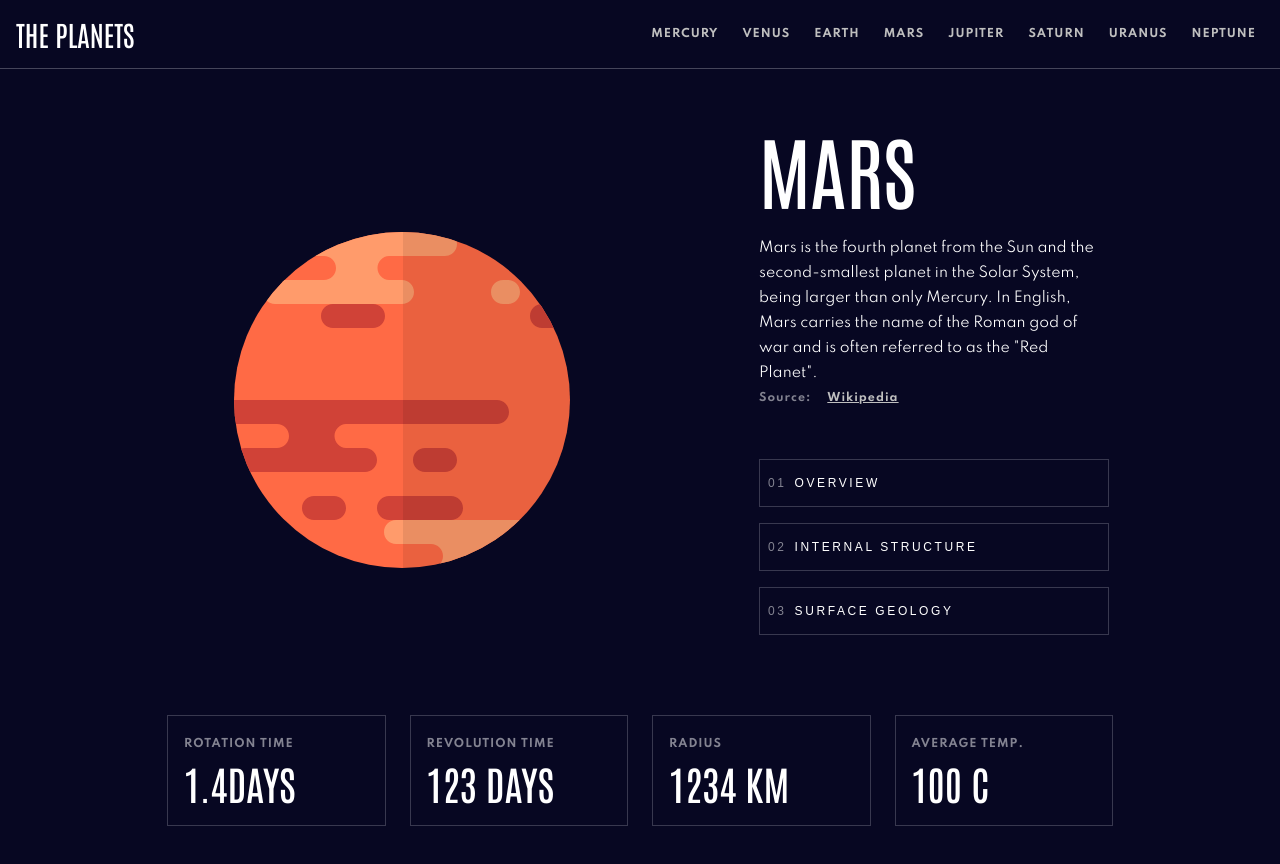
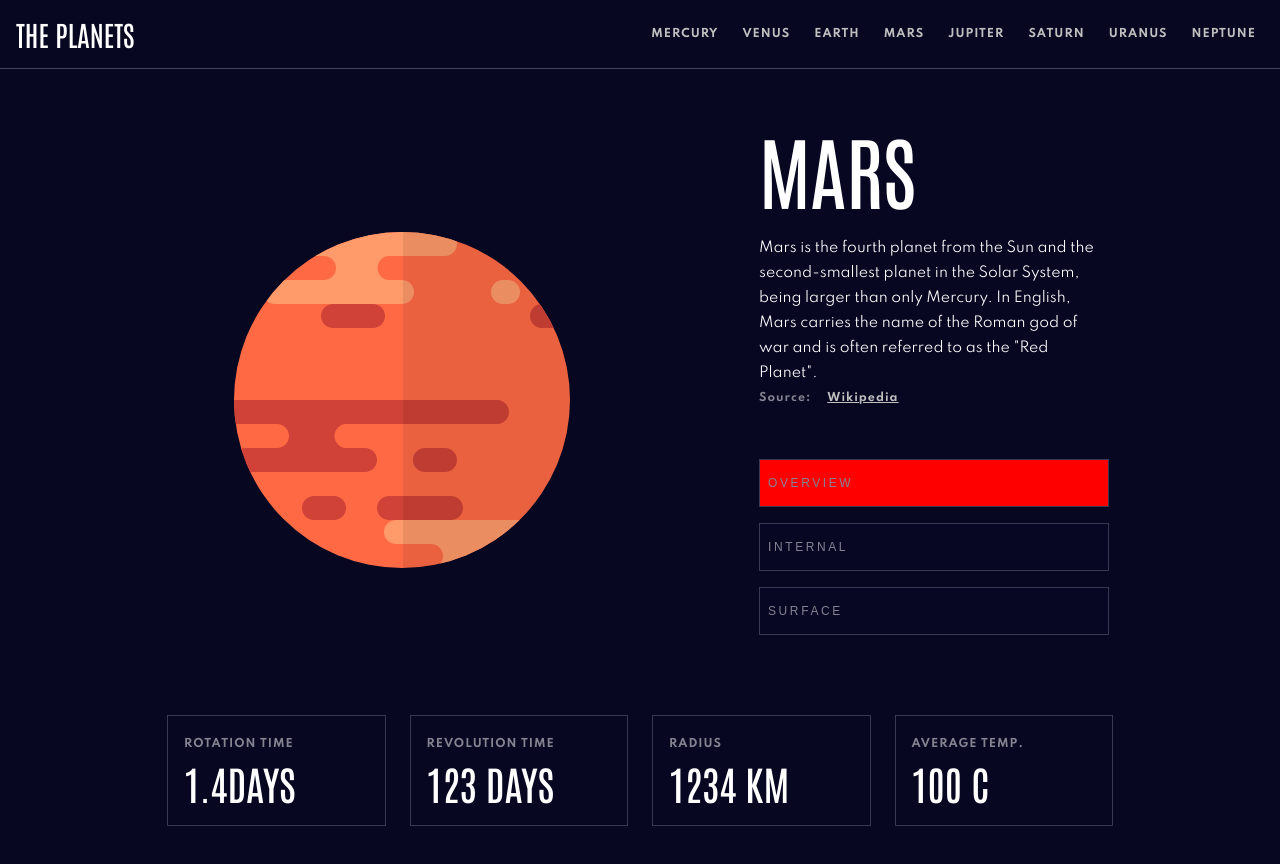
Before and after one commit to AndrewTownsley/react-planet, a React (Create React App) app: page /mars in a window 1280 px wide. Shown: the top 864 px of the page. Built offline with nearby package versions, Linux system fonts and the light colour scheme; the HTML template or start-up script is replaced by a standard one.

Commit message:
Toggle buttons are showing their active state.  Next is figuring out how to import the planet colors./

```diff
--- a/package.json
+++ b/package.json
@@ -10,6 +10,7 @@
     "react-dom": "^17.0.2",
     "react-router-dom": "^5.3.0",
     "react-scripts": "4.0.3",
+    "styled-components": "^5.3.1",
     "web-vitals": "^1.1.2"
   },
   "scripts": {
--- a/src/App.css
+++ b/src/App.css
@@ -31,6 +31,15 @@
   --btn-hover: #38384f;
 
   --border: 1px solid #38384f;
+
+  --mercury: hsla(194, 48%, 49%, 1);
+  --venus: hsla(33, 82%, 61%, 1);
+  --earth: rgb(163, 120, 231);
+  --mars: hsla(10, 63%, 51%, 1);
+  --jupiter: hsla(2, 68%, 53%, 1);
+  --saturn: hsla(17, 73%, 46%, 1);
+  --uranus: hsla(169, 73%, 44%, 1);
+  --neptune: hsla(222, 87%, 56%, 1);
 }
 
 * {
@@ -204,19 +213,7 @@ a:hover {
   margin: 2.5rem 0;
 }
 
-.planet-img-btn {
-  height: 48px;
-  border: var(--border);
-  background: var(--btn-bg);
-  text-align: left;
-  padding-left: 0.5rem;
-  color: var(--font-lgt-gray);
-  font-size: var(--font-med);
-  letter-spacing: var(--letter-spc-m);
-  margin: 0.5rem 0;
-}
-
-.planet-img-span {
+/* .planet-img-span {
   color: var(--font-white);
   padding-left: 0.5rem;
 }
@@ -227,7 +224,7 @@ a:hover {
 
 .planet-img-btn:active {
   background: var(--btn-active);
-}
+} */
 
 .planet-data-display {
   display: flex;
@@ -253,30 +250,3 @@ a:hover {
   font-family: var(--font-antonio);
   font-weight: 400;
 }
-
-/* ----------------------------Planet Colors  */
-
-.mercury {
-  background: hsla(194, 48%, 49%, 1);
-}
-.venus {
-  background: hsla(33, 82%, 61%, 1);
-}
-.earth {
-  background: hsla(263, 67%, 51%, 1);
-}
-.mars {
-  background: hsla(10, 63%, 51%, 1);
-}
-.jupiter {
-  background: hsla(2, 68%, 53%, 1);
-}
-.saturn {
-  background: hsla(17, 73%, 46%, 1);
-}
-.uranus {
-  background: hsla(169, 73%, 44%, 1);
-}
-.neptune {
-  background: hsla(222, 87%, 56%, 1);
-}
--- a/src/App.js
+++ b/src/App.js
@@ -1,6 +1,7 @@
 import './App.css';
 import { Link, Route, Switch, BrowserRouter, Redirect } from 'react-router-dom';
 import React, { useState, useEffect } from 'react';
+import styled from 'styled-components';
 import data from './data.json';
 import PlanetNav from './Components/PlanetNav';
 import PlanetMain from './Components/PlanetMain';
--- a/src/Components/PlanetMain.jsx
+++ b/src/Components/PlanetMain.jsx
@@ -1,10 +1,7 @@
-import React, { useState } from 'react';
-import { COLORS } from '../constants';
+import ToggleBtn from './ToggleBtn';
 
 
-const PlanetMain = ({ planet, index, setPlanet }) => {
-    const [color, setColor] = useState('transparent')
-
+const PlanetMain = ({ planet }) => {
 
     return (
 
@@ -17,7 +14,10 @@ const PlanetMain = ({ planet, index, setPlanet }) => {
                     <h1>{planet.name.toUpperCase()}</h1>
                     <p>{planet.overview.content}</p>
                     <h4 className="source-link">Source: <a href={planet.structure.source}><span>Wikipedia</span></a></h4>
-                    <div className="planet-img-btn-container">
+                    <ToggleBtn
+                        planet={planet}
+                    />
+                    {/* <div className="planet-img-btn-container">
                         <button onClick={()=>setColor(`COLORS.${planet.name}`)} style={{background:color}} className="planet-img-btn">
                             01
                             <span className="planet-img-span">OVERVIEW</span>
@@ -30,7 +30,7 @@ const PlanetMain = ({ planet, index, setPlanet }) => {
                             03
                             <span className="planet-img-span">SURFACE GEOLOGY</span>
                         </button>
-                    </div>
+                    </div> */}
             </div>
             </div>
             <div className="planet-data-display">
--- /dev/null
+++ b/src/Components/ToggleBtn.jsx
@@ -0,0 +1,52 @@
+import styled from 'styled-components';
+import React, { useState } from 'react';
+
+
+    const ButtonToggle = styled.button`
+    height: 48px;
+    border: var(--border);
+    background: var(--btn-bg);
+    text-align: left;
+    padding-left: 0.5rem;
+    color: var(--font-lgt-gray);
+    font-size: var(--font-med);
+    letter-spacing: var(--letter-spc-m);
+    margin: 0.5rem 0;
+    &: hover: {
+        background-color: var(--btn-hover);
+
+    }
+    ${({activeBtn}) =>
+        activeBtn &&
+        `
+         background-color: red;
+        `
+    }
+    `
+
+    // background-color: var--(${planet.name})
+
+
+
+const ToggleBtn = ({ planet }) => {
+    const types = ['overview', 'internal', 'surface'];
+    const [activeBtn, setActiveBtn] = useState(types[0])
+
+    return (
+        <div className="planet-img-btn-container">
+            {
+                types.map((type) =>
+                    <ButtonToggle
+                        activeBtn={activeBtn === type}
+                        onClick={()=>setActiveBtn(type)}
+                        key={type}
+                    >
+                        <span className="planet-img-span">{type.toUpperCase()}</span>
+                    </ButtonToggle>
+                )
+            }
+        </div>
+    )
+}
+
+export default ToggleBtn;
```
Also changed, not shown: src/Components/style.css (added, +24 -0 lines), 2 other files (tests, documents, lock files or other folders).
